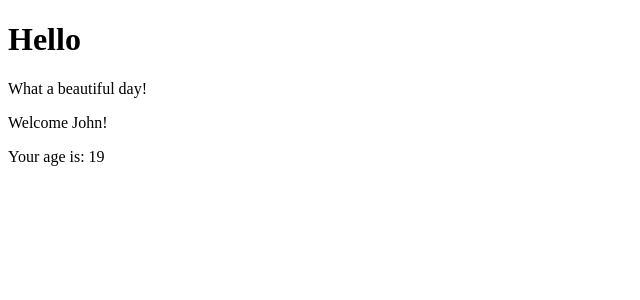
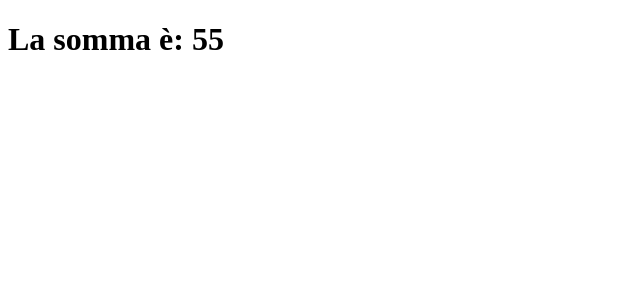
Before and after one commit to GitAbbonu/React_exercises, a React (Create React App) app in the folder my-app/: page / in a window 1280 px wide. Shown: the top 300 px of the page, without its empty margins (0-640 px from the left). Built offline with nearby package versions, Linux system fonts and the light colour scheme.

Commit message:
add: exercise 44

```diff
--- a/my-app/src/App.js
+++ b/my-app/src/App.js
@@ -1,11 +1,13 @@
 import Hello from "./Hello";
+import Sum from "./Sum";
 import Welcome from "./Welcome";
 
 function App() {
   return (
     <div>
-      <Hello />
-      <Welcome name="John" age={19} />
+      {/* <Hello /> */}
+      {/* <Welcome name="John" age={19} /> */}
+      <Sum numbers={[1, 2, 3, 4, 5, 6, 7, 8, 9, 10]} />
     </div>
   );
 }
--- /dev/null
+++ b/my-app/src/Sum.js
@@ -0,0 +1,13 @@
+// Write a Sum function component that receives a numbers prop (expected to be an array of numbers) and renders the sum of all numbers in the array within a h1 tag.
+
+function Sum(props) {
+  const sum = props.numbers.reduce((cont, v) => cont + v, 0);
+
+  return (
+    <div>
+      <h1>La somma è: {sum}</h1>
+    </div>
+  );
+}
+
+export default Sum;
```
Also changed, not shown: 1 other file (tests, documents, lock files or other folders).
